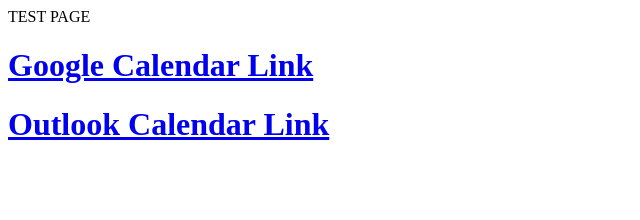
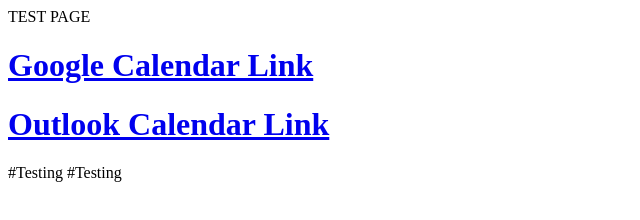
Before and after one commit to udehndukwe/capstoneproject, a plain HTML site: page CalendarFiles/index.html in a window 1280 px wide. Shown: the whole page, without its empty margins (0-640 px from the left). Drawn offline with Linux system fonts and the light colour scheme.

Commit message:
push to test

```diff
--- a/CalendarFiles/index.html
+++ b/CalendarFiles/index.html
@@ -5,3 +5,6 @@
         <a href="./googlecalendar.html"><h1>Google Calendar Link</h1></a>
         <a href="./outlookcalendar.html"><h1>Outlook Calendar Link</h1></a>
     </body>
+
+
+    #Testing #Testing
```
